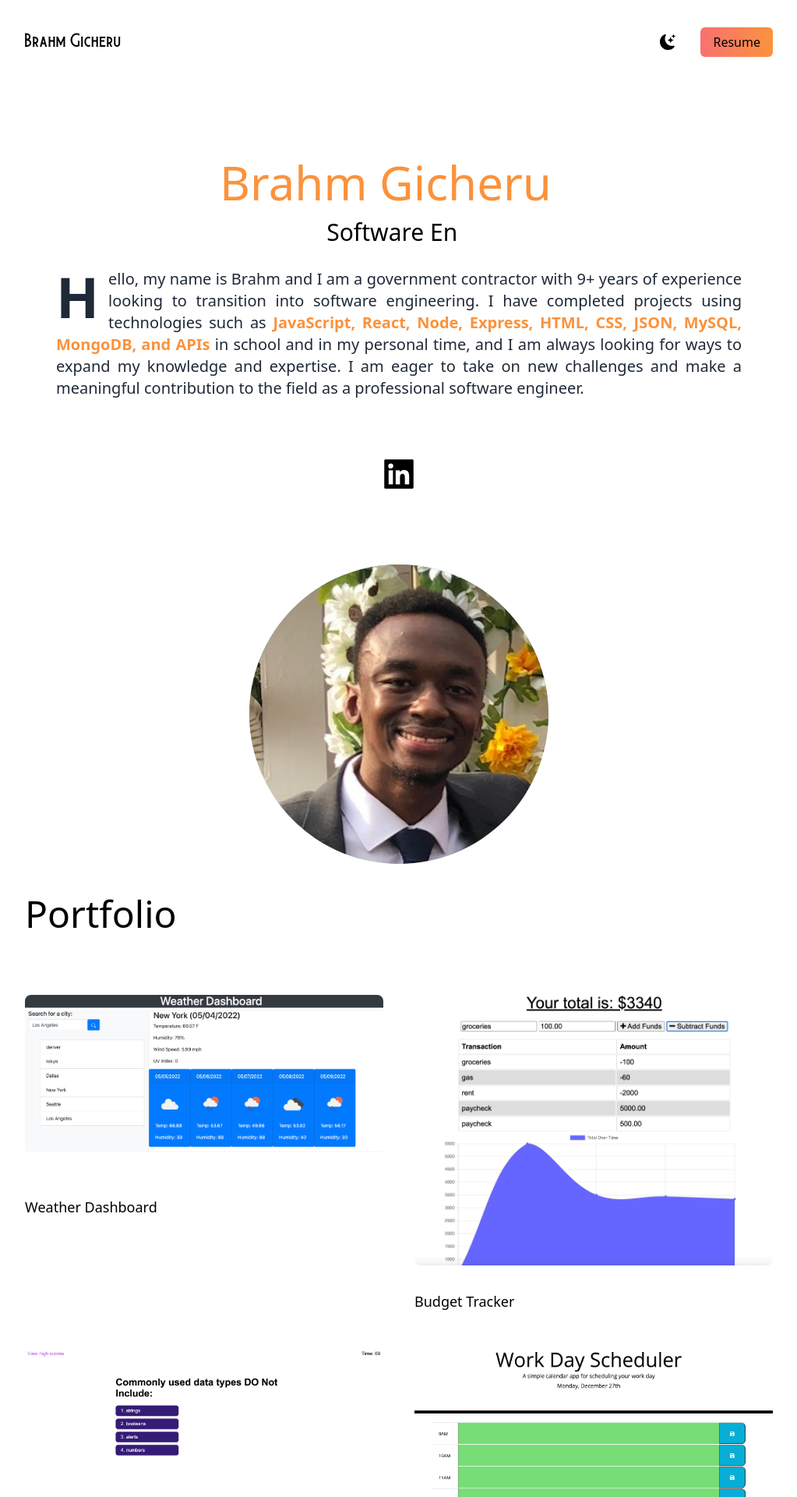
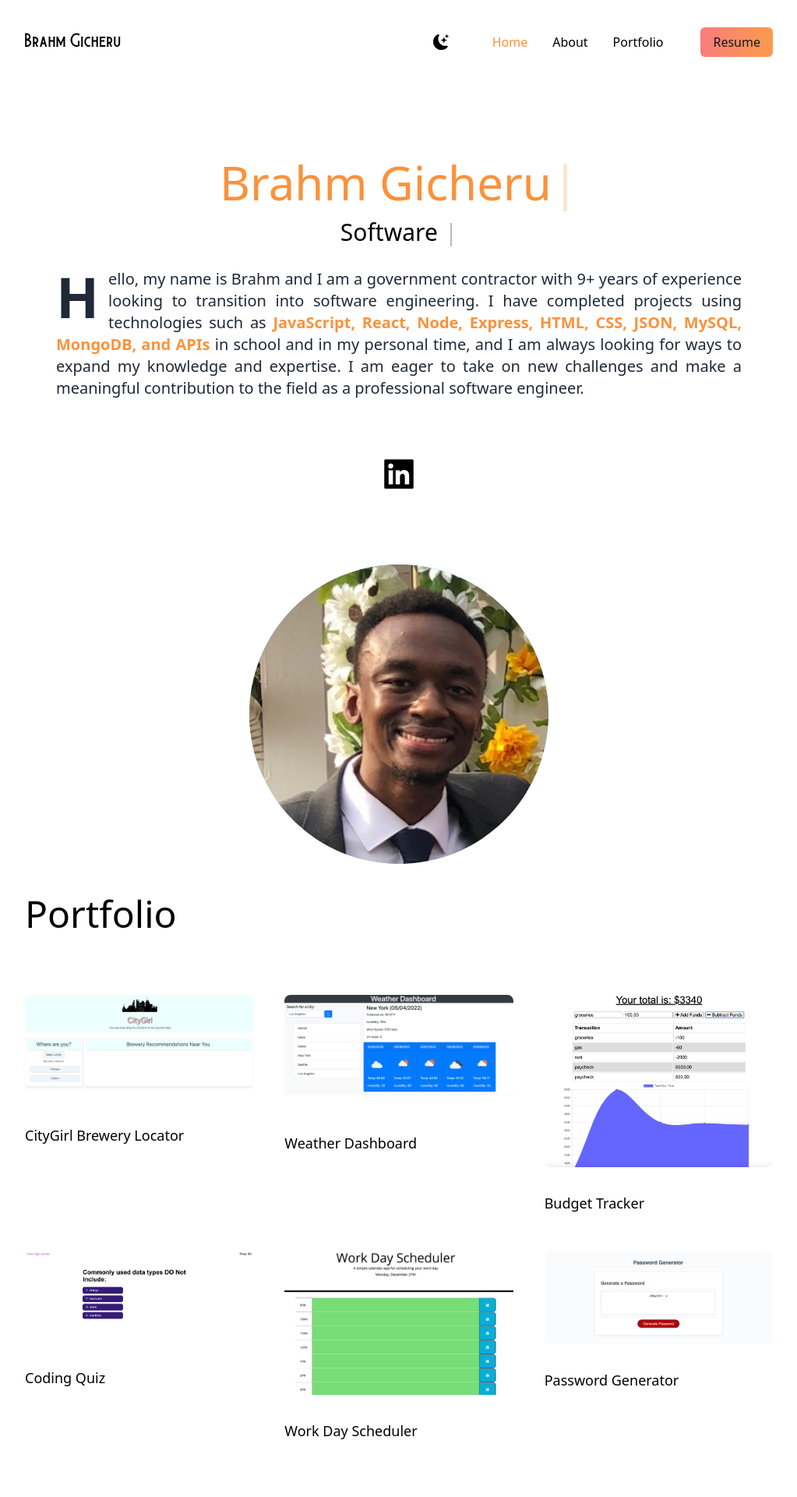
Before and after one commit to brahmg1/brahmgicheru-portfolio, a Next.js app: page / in a window 1280 px wide. Shown: the top 1920 px of the page at 78% size, without its empty margins (128-1151 px from the left). After the commit the page ends 1897 px from the top, so only its background shows below. Built offline with nearby package versions, Linux system fonts and the light colour scheme.

Commit message:
adding citygirl

```diff
--- a/pages/index.js
+++ b/pages/index.js
@@ -14,6 +14,7 @@ import web2 from "../public/budget-tracker.png";
 import web3 from "../public/coding-quiz.png";
 import web4 from "../public/workday-scheduler.png";
 import web5 from "../public/password-generator.png";
+import web7 from "../public/web7.png";
 import { useState } from "react";
 import Typewriter from "typewriter-effect";
 
@@ -34,10 +35,21 @@ function HomePage() {
 
        <section className="min-h-screen">
          <nav className="py-10 mb-12 flex justify-between">
-        <h1 className="text-xl font-burtons dark:text-white">Brahm Gicheru</h1>
+        <h1  className="text-xl font-burtons dark:text-white">
+          <a href="#home">Brahm Gicheru</a>
+          </h1>
         <ul className="flex items-center">
+          <li className="px-10">
+            <BsFillMoonStarsFill onClick={() => setDarkMode(!darkMode)} className="cursor-pointer text-xl dark:fill-white"/>
+          </li>
           <li>
-            <BsFillMoonStarsFill onClick={() => setDarkMode(!darkMode)} className="cursor-pointer text-xl dark:fill-white"/>
+            <a href="#home" className="px-4 dark:text-orange-400 text-orange-400">Home</a>
+          </li>
+          <li>
+            <a href="#about" className="px-4 dark:text-white hover:text-orange-400">About</a>
+          </li>
+          <li>
+            <a href="#portfolio" className="px-4 dark:text-white hover:text-orange-400">Portfolio</a>
           </li>
           <li>
             <a className="bg-gradient-to-r from-red-400 to-orange-400 text-black px-4 py-2 rounded-md ml-8 animate-pulse dark:text-white" href="https://drive.google.com/file/d/18HPh9s5Yf5A5bcCHFFk9TsoBZNRKoGHH/view?usp=sharing">Resume</a>
@@ -113,36 +125,44 @@ function HomePage() {
            {/* <p className="text-lg font-medium py-2 leading-8 text-gray-800 dark:text-white">Here is my portfolio..........</p> */}
          </div>
 
+
          <div className="flex flex-col gap-10 py-10 lg:flex-row lg:flex-wrap">
-           <div className="basis-1/3 flex-1">
+         <div className="basis-1/4 flex-1">
+           <a href="https://brahmg1.github.io/codebreakers/" target="_blank">
+           <Image src={web7} className="rounded-lg object-cover" width={'100%'} height={'100%'} layout="responsive" />
+                    </a>
+                    <h3  className="text-lg font-medium pt-8 pb-2 dark:text-white">CityGirl Brewery Locator</h3>
+           </div>
+
+           <div className="basis-1/4 flex-1">
            <a href="https://brahmg1.github.io/weather-dashboard/Develop/index.html" target="_blank">
            <Image src={web1} className="rounded-lg object-cover" width={'100%'} height={'100%'} layout="responsive" />
                     </a>
                     <h3  className="text-lg font-medium pt-8 pb-2 dark:text-white">Weather Dashboard</h3>
            </div>
 
-           <div className="basis-1/3 flex-1">
+           <div className="basis-1/4 flex-1">
            <a href="https://infinite-reef-10985.herokuapp.com/" target="_blank">
            <Image src={web2} className="rounded-lg object-cover" width={'100%'} height={'100%'} layout="responsive" />
                     </a>
                     <h3  className="text-lg font-medium pt-8 pb-2 dark:text-white">Budget Tracker</h3>
            </div>
 
-           <div className="basis-1/3 flex-1">
+           <div className="basis-1/4 flex-1">
            <a href="https://brahmg1.github.io/code-quiz/Develop/index.html" target="_blank">
            <Image src={web3} className="rounded-lg object-cover" width={'100%'} height={'100%'} layout="responsive" />
                     </a>
                     <h3  className="text-lg font-medium pt-8 pb-2 dark:text-white">Coding Quiz</h3>
            </div>
 
-           <div className="basis-1/3 flex-1">
+           <div className="basis-1/4 flex-1">
            <a href="https://brahmg1.github.io/super-disco/Develop/index.html" target="_blank">
            <Image src={web4} className="rounded-lg object-cover" width={'100%'} height={'100%'} layout="responsive" />
                     </a>
                     <h3  className="text-lg font-medium pt-8 pb-2 dark:text-white">Work Day Scheduler</h3>
            </div>
 
-           <div className="basis-1/3 flex-1">
+           <div className="basis-1/4 flex-1">
            <a href="https://brahmg1.github.io/password-generator/Develop/index.html" target="_blank">
            <Image src={web5} className="rounded-lg object-cover" width={'100%'} height={'100%'} layout="responsive" />
                     </a>
```
Also changed, not shown: public/web7.png (added).
